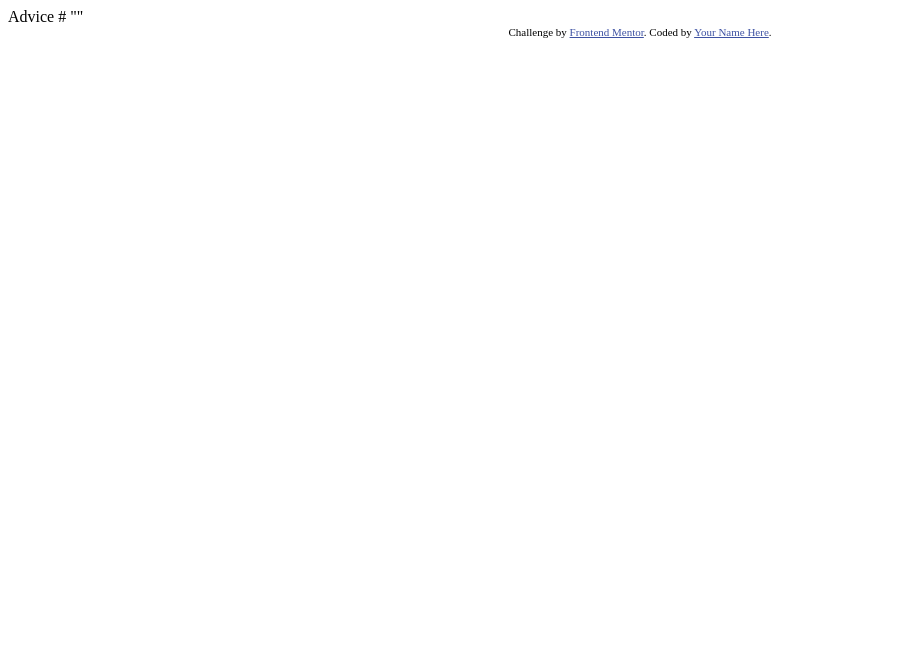
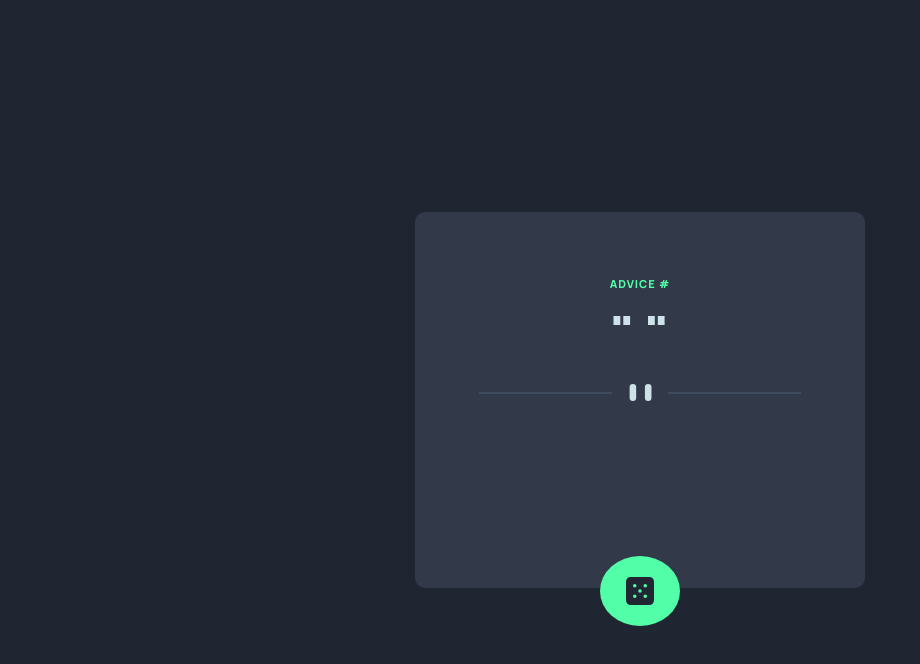
Before and after one commit to Massensini/advice-generator-app-main, a plain HTML site: page index.html in a window 1280 px wide. Shown: the whole page, without its empty margins (0-920 px from the left). Drawn offline with Linux system fonts and the light colour scheme.

Commit message:
html and css finished

```diff
--- /dev/null
+++ b/css/style.css
@@ -0,0 +1,96 @@
+@import url('https://fonts.googleapis.com/css2?family=Manrope:wght@800&display=swap');
+
+* {
+    margin: 0;
+    padding: 0;
+    box-sizing: border-box;
+    font-family: 'Manrope', sans-serif;
+    text-align: center;
+}
+
+body {
+    width: 100vw;
+    height: 100vh;
+
+    display: flex;
+    align-items: center;
+    justify-content: center;
+
+    background-color: hsl(218, 23%, 16%);
+}
+
+.mainContent {
+    width: 85%;
+    max-width: 450px;
+    height: 376px;
+    padding: 5%;
+
+    display: flex;
+    flex-direction: column;
+    align-items: center;
+    position: relative;
+
+    background-color: hsl(217, 19%, 24%);
+    border-radius: 10px;
+}
+
+.advice {
+    width: 100%;
+
+    text-transform: uppercase;
+    letter-spacing: 1px;
+    font-size: 11px;
+    color: hsl(150, 100%, 66%);
+}
+
+.randomPhraseContainer {
+    margin-top: 25px;
+
+    font-size: 50px;
+    line-height: 35px;
+    color: hsl(193, 38%, 86%);
+}
+
+.randomPhrase {
+    font-size: 28px;
+}
+
+.divider {
+    width: 100%;
+    height: 50px;
+    margin-top: 25px;
+    margin-bottom: 20px;
+
+    background-image: url(../images/pattern-divider-mobile.svg);
+    background-repeat: no-repeat;
+    background-size: contain;
+}
+
+.diceContainer {
+    width: 80px;
+    height: 70px;
+    bottom: -10%;
+
+    display: flex;
+    align-items: center;
+    justify-content: center;
+    position: absolute;
+
+    background-color: hsl(150, 100%, 66%);
+    border-radius: 50%;
+    border: none;
+    outline: none;
+}
+
+.diceContainer:hover {
+    cursor: pointer;
+    background-color: hsl(217, 19%, 38%);
+}
+
+.diceContainer:active {
+    opacity: 0.6;
+}
+
+.diceContainer img {
+    width: 35%;
+}
--- a/index.html
+++ b/index.html
@@ -5,24 +5,25 @@
   <meta name="viewport" content="width=device-width, initial-scale=1.0"> <!-- displays site properly based on user's device -->
 
   <link rel="icon" type="image/png" sizes="32x32" href="./images/favicon-32x32.png">
+  <link rel="stylesheet" href="./css/style.css">
 
   <title>Frontend Mentor | Advice generator app</title>
 
-  <!-- Feel free to remove these styles or customise in your own stylesheet 👍 -->
-  <style>
-    .attribution { font-size: 11px; text-align: center; }
-    .attribution a { color: hsl(228, 45%, 44%); }
-  </style>
+
 </head>
 <body>
+  <main class="mainContent">
+    <span class="advice">Advice #<span></span></span>
 
-  Advice #<!-- Advice ID goes here -->
+    <p class="randomPhraseContainer">"
+      <span id="randomPhrase" class="randomPhrase"></span>"
+    </p>
 
-  "<!-- Advice text goes here -->"
+    <div class="divider"></div>
 
-  <div class="attribution">
-    Challenge by <a href="https://www.frontendmentor.io?ref=challenge" target="_blank">Frontend Mentor</a>.
-    Coded by <a href="#">Your Name Here</a>.
-  </div>
+    <button class="diceContainer" id="btnSearch"><img src="./images/icon-dice.svg" alt=""></button>
+  </main>
+
+  <script src="./Js/index.js"></script>
 </body>
 </html>
```
Also changed, not shown: Js/index.js (added), 2 other files.
